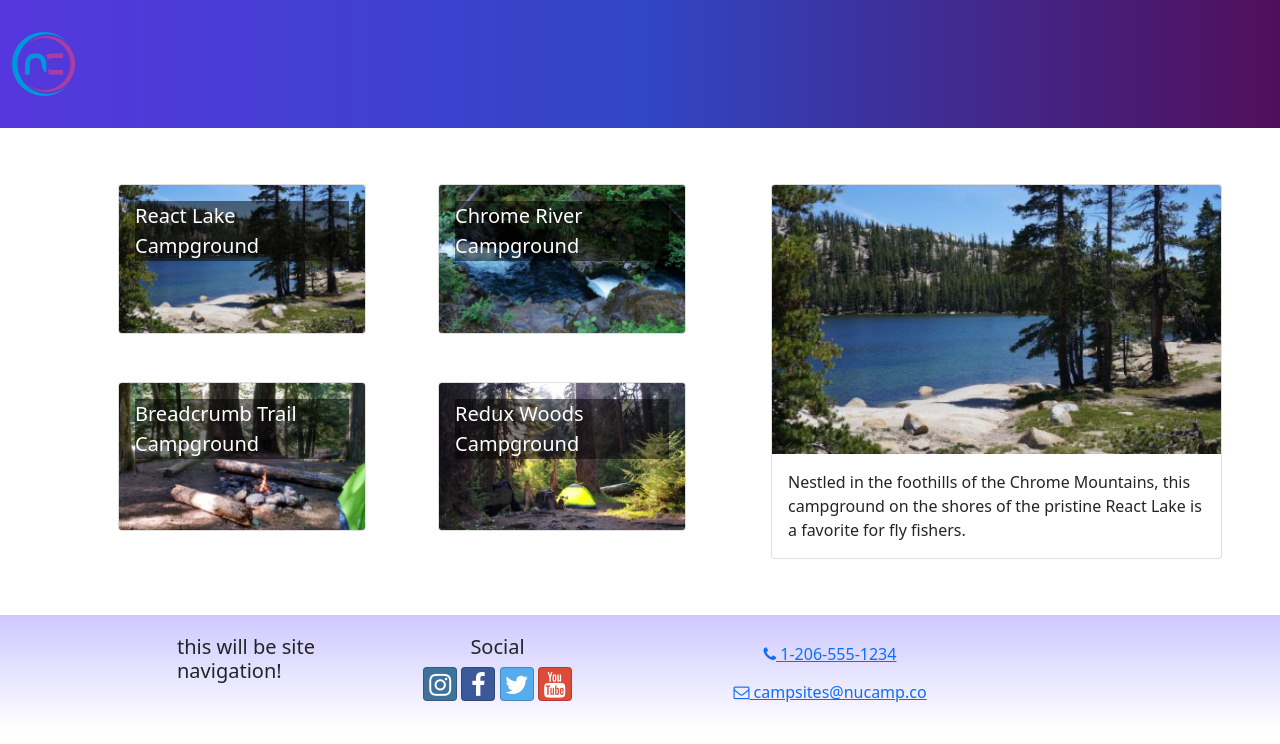
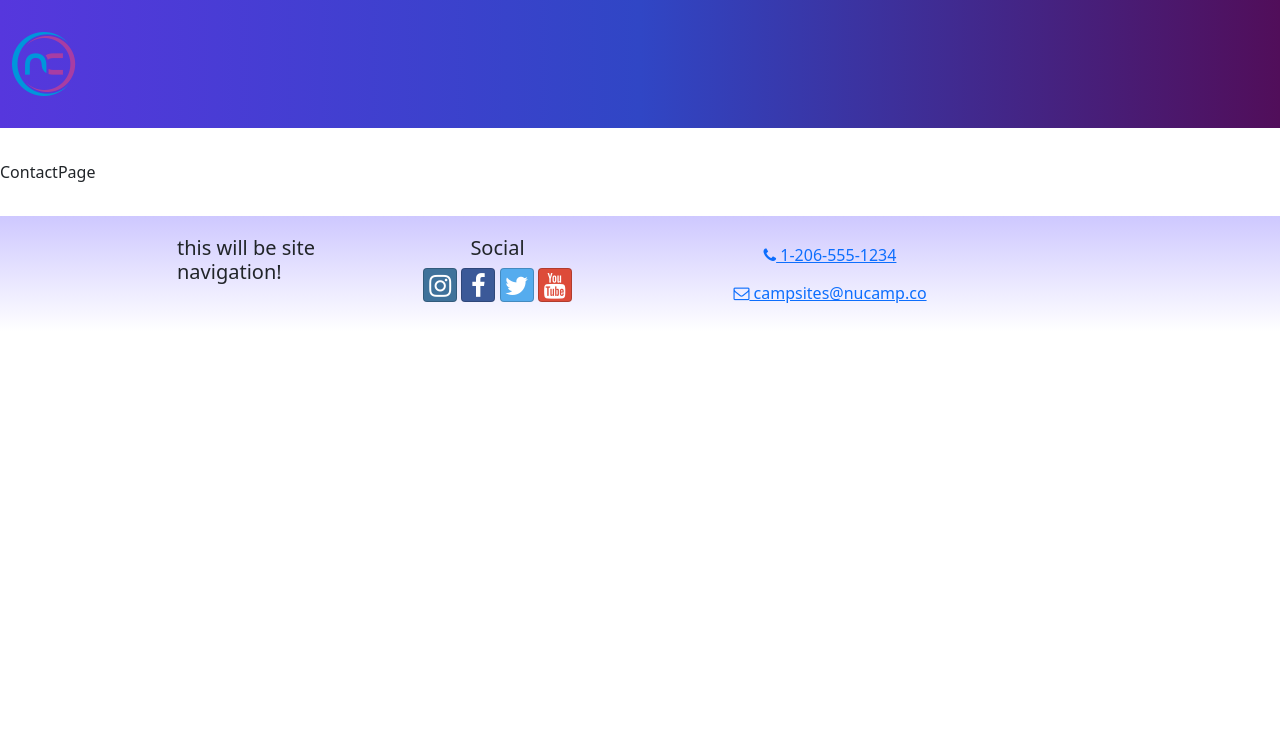
Before and after one commit to alexiscodes21/React-course, a React (Create React App) app: page /contact in a window 1280 px wide. Shown: the top 744 px of the page. Built offline with nearby package versions, Linux system fonts and the light colour scheme.

Commit message:
Router Setup

```diff
--- a/src/App.js
+++ b/src/App.js
@@ -1,3 +1,6 @@
+import { Routes, Route } from 'react-router-dom';
+import ContactPage from './pages/ContactPage';
+import HomePage from './pages/HomePage';
 import "./App.css";
 import CampsitesDirectoryPage from "./pages/CampsitesDirectoryPage";
 import Header from "./components/Header";
@@ -7,7 +10,11 @@ function App() {
   return (
     <div className="App">
       <Header />
-      <CampsitesDirectoryPage />
+      <Routes>
+        <Route path="/" element={<HomePage />} />
+        <Route path="contact" element={<ContactPage />} />
+        <Route path="directory" element={<CampsitesDirectoryPage />} />
+      </Routes>
       <Footer />
     </div>
   );
--- a/src/index.js
+++ b/src/index.js
@@ -1,5 +1,6 @@
 import React from "react";
 import { createRoot } from "react-dom/client";
+import { BrowserRouter } from 'react-router-dom';
 import { Provider } from "react-redux";
 import { store } from "./app/store";
 import App from "./App";
@@ -17,7 +18,9 @@ const root = createRoot(container);
 root.render(
   <React.StrictMode>
     <Provider store={store}>
-      <App />
+      <BrowserRouter>
+        <App />
+      </BrowserRouter>
     </Provider>
   </React.StrictMode>
 );
--- /dev/null
+++ b/src/pages/ContactPage.js
@@ -0,0 +1,5 @@
+const ContactPage = () => {
+  return <div>ContactPage</div>;
+};
+
+export default ContactPage;
--- /dev/null
+++ b/src/pages/HomePage.js
@@ -0,0 +1,5 @@
+const HomePage = () => {
+  return <div>HomePage</div>;
+};
+
+export default HomePage;
```
